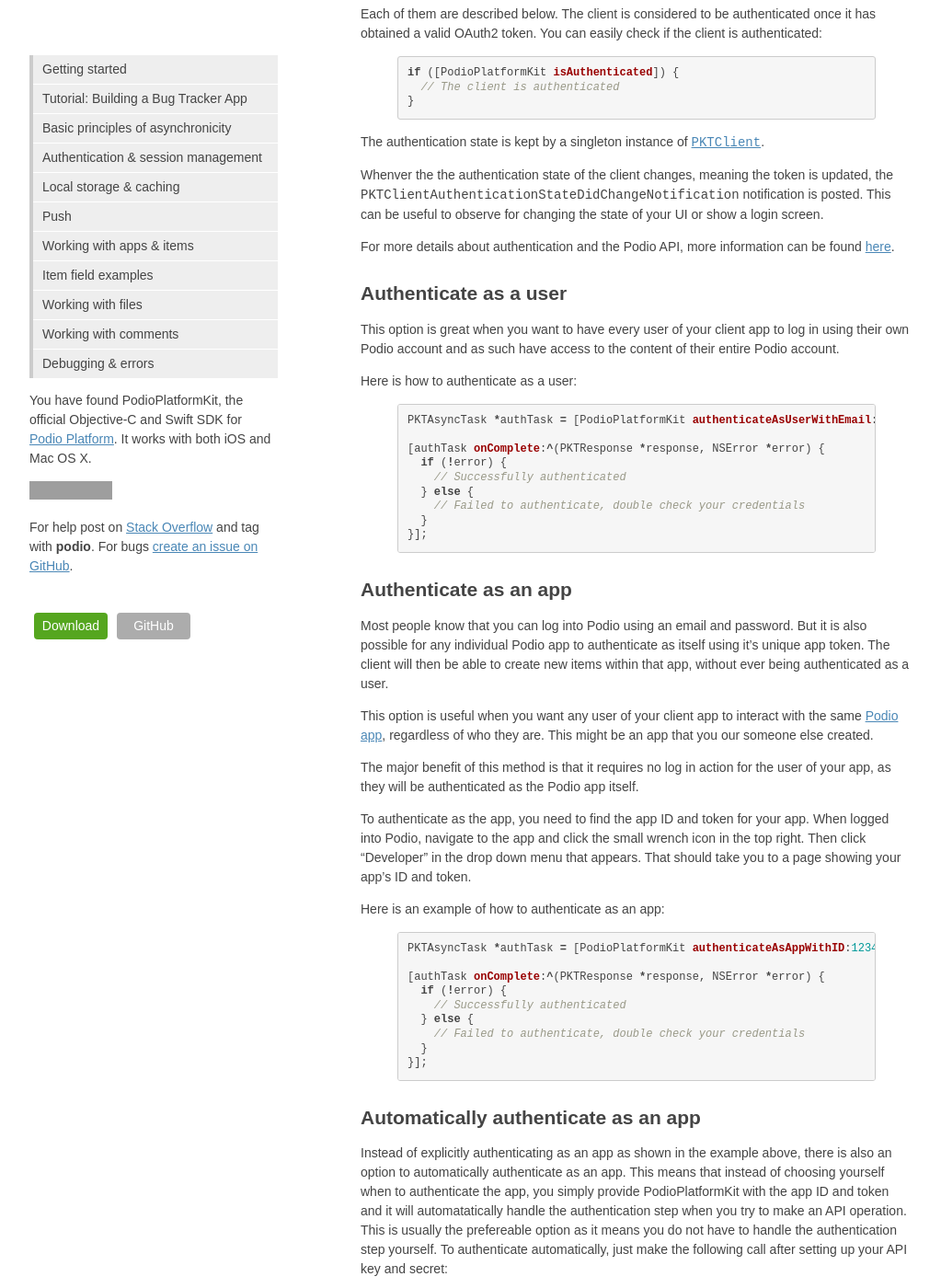
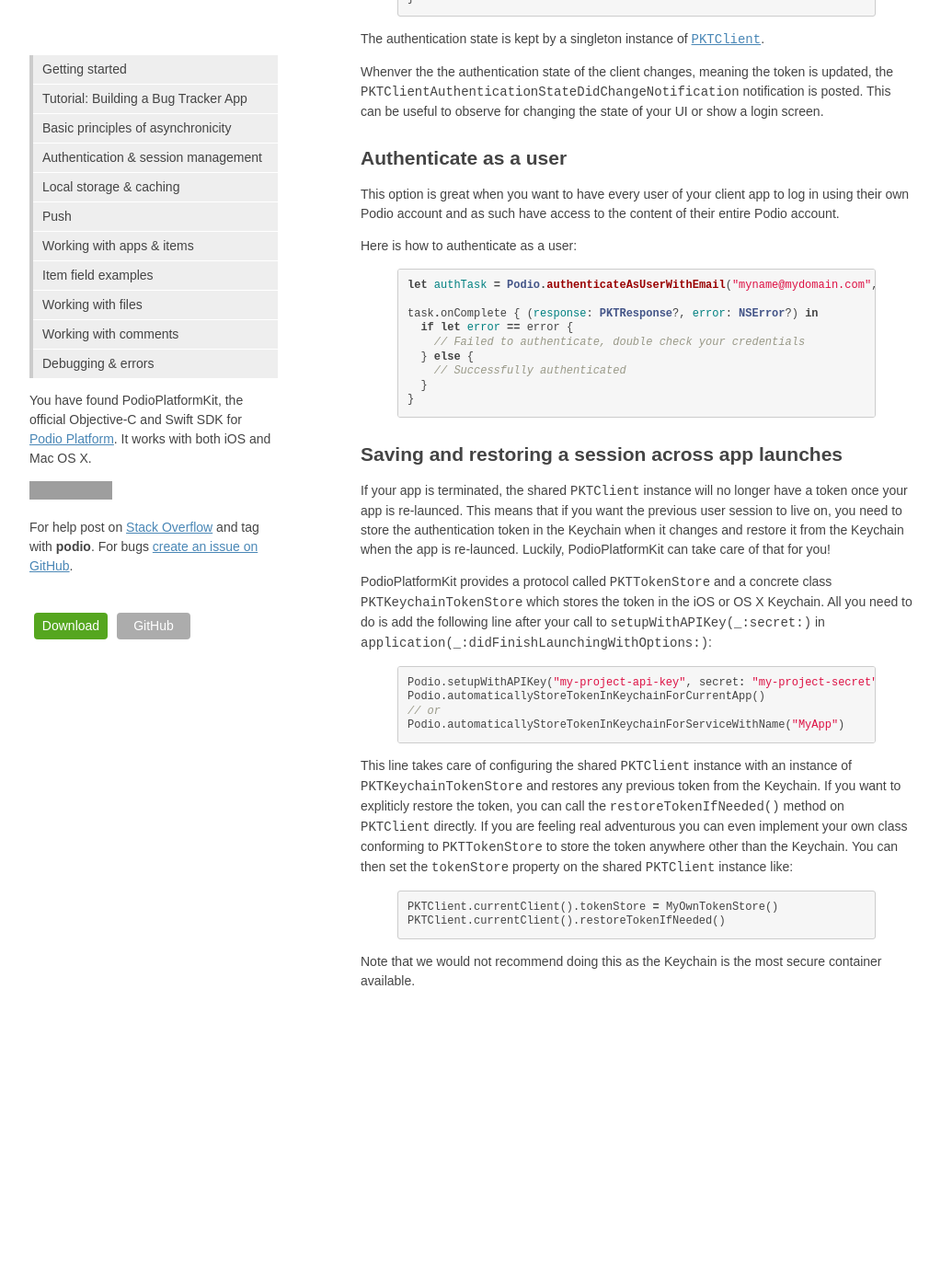
Before and after one commit to podio/podio-objc-platform, a Jekyll site: the page built from authentication/index.md, in a window 1280 px wide and 1400 px high, scrolled down 241 px. Shown: the whole window at 92% size, without its empty margins (128-1151 px from the left). Built offline with Jekyll 4.4.1, drawn with Linux system fonts in a browser that asks for light colours; after the commit the page ends 1378 px from its top, so only the background shows below that; some of the changed text lies outside the part shown; grey boxes are pictures that could not be loaded.

Commit message:
Updated auth chapter

```diff
--- a/authentication/index.md
+++ b/authentication/index.md
@@ -3,16 +3,10 @@
 ---
 # Authentication & Session Management
 
-The Podio API supports multiple ways of authenticating a client. PodioPlatformKit provides three primary options:
+Podio Platform supports multiple ways of authenticating a client. The client is considered to be authenticated once it has obtained a valid OAuth2 token. You can easily check if the client is authenticated:
 
-* Authenticate with user/password
-* Authenticate as an app
-* Automatically authenticate as an app
-
-Each of them are described below. The client is considered to be authenticated once it has obtained a valid OAuth2 token. You can easily check if the client is authenticated:
-
-{% highlight objective-c %}
-if ([PodioPlatformKit isAuthenticated]) {
+{% highlight Swift %}
+if Podio.isAuthenticated() {
   // The client is authenticated
 }
 {% endhighlight %}
@@ -21,81 +15,42 @@
 
 Whenver the the authentication state of the client changes, meaning the token is updated, the `PKTClientAuthenticationStateDidChangeNotification` notification is posted. This can be useful to observe for changing the state of your UI or show a login screen.
 
-For more details about authentication and the Podio API, more information can be found [here](https://developers.podio.com/authentication).
-
 ## Authenticate as a user
 
 This option is great when you want to have every user of your client app to log in using their own Podio account and as such have access to the content of their entire Podio account.
 
 Here is how to authenticate as a user:
 
-{% highlight objective-c %}
-PKTAsyncTask *authTask = [PodioPlatformKit authenticateAsUserWithEmail:@"myname@mydomain.com" password:@"p4$$w0rD"];
+{% highlight Swift %}
+let authTask = Podio.authenticateAsUserWithEmail("myname@mydomain.com", password:"p4$$w0rD")
 
-[authTask onComplete:^(PKTResponse *response, NSError *error) {
-  if (!error) {
+task.onComplete { (response: PKTResponse?, error: NSError?) in
+  if let error == error {
+    // Failed to authenticate, double check your credentials
+  } else {
     // Successfully authenticated
-  } else {
-    // Failed to authenticate, double check your credentials
   }
-}];
-{% endhighlight %}
-
-## Authenticate as an app
-
-Most people know that you can log into Podio using an email and password. But it is also possible for any individual Podio app to authenticate as itself using it's unique app token. The client will then be able to create new items within that app, without ever being authenticated as a user.
-
-This option is useful when you want any user of your client app to interact with the same [Podio app](https://developers.podio.com/doc/applications), regardless of who they are. This might be an app that you our someone else created.
-
-The major benefit of this method is that it requires no log in action for the user of your app, as they will be authenticated as the Podio app itself.
-
-To authenticate as the app, you need to find the app ID and token for your app. When logged into Podio, navigate to the app and click the small wrench icon in the top right. Then click "Developer" in the drop down menu that appears. That should take you to a page showing your app's ID and token.
-
-Here is an example of how to authenticate as an app:
-
-{% highlight objective-c %}
-PKTAsyncTask *authTask = [PodioPlatformKit authenticateAsAppWithID:123456 token:@"my-app-token"];
-
-[authTask onComplete:^(PKTResponse *response, NSError *error) {
-  if (!error) {
-    // Successfully authenticated
-  } else {
-    // Failed to authenticate, double check your credentials
-  }
-}];
-{% endhighlight %}
-
-## Automatically authenticate as an app
-
-Instead of explicitly authenticating as an app as shown in the example above, there is also an option to automatically authenticate as an app. This means that instead of choosing yourself when to authenticate the app, you simply provide PodioPlatformKit with the app ID and token and it will automatatically handle the authentication step when you try to make an API operation. This is usually the prefereable option as it means you do not have to handle the authentication step yourself. To authenticate automatically, just make the following call after setting up your API key and secret:
-
-{% highlight objective-c %}
-[PodioPlatformKit authenticateAutomaticallyAsAppWithID:123456 token:@"my-app-token"];
+}
 {% endhighlight %}
 
 ## Saving and restoring a session across app launches
 
 If your app is terminated, the shared `PKTClient` instance will no longer have a token once your app is re-launced. This means that if you want the previous user session to live on, you need to store the authentication token in the Keychain when it changes and restore it from the Keychain when the app is re-launced. Luckily, PodioPlatformKit can take care of that for you!
 
-PodioPlatformKit provides a protocol called `PKTTokenStore` and a concrete class `PKTKeychainTokenStore` which stores the token in the iOS or OS X Keychain. All you need to do is add the following line after your call to `-setupWithAPIKey:secret:` in `-application:didFinishLaunchingWithOptions:`:
+PodioPlatformKit provides a protocol called `PKTTokenStore` and a concrete class `PKTKeychainTokenStore` which stores the token in the iOS or OS X Keychain. All you need to do is add the following line after your call to `setupWithAPIKey(_:secret:)` in `application(_:didFinishLaunchingWithOptions:)`:
 
 {% highlight objective-c %}
-...
-// [PodioPlatformKit setupWithAPIKey:PODIO_API_KEY secret:];
-
-[PodioPlatformKit automaticallyStoreTokenInKeychainForCurrentApp];
+Podio.setupWithAPIKey("my-project-api-key", secret: "my-project-secret")
+Podio.automaticallyStoreTokenInKeychainForCurrentApp()
 // or
-[PodioPlatformKit automaticallyStoreTokenInKeychainForServiceWithName:@"MyApp"];
-...
+Podio.automaticallyStoreTokenInKeychainForServiceWithName("MyApp")
 {% endhighlight %}
 
-This line takes care of configuring the shared `PKTClient` instance with an instance of `PKTKeychainTokenStore` and restores any previous token from the Keychain. If you want to expliticly restore the token, you can call the `restoreTokenIfNeeded` method on `PKTClient` directly. If you are feeling real adventurous you can even implement your own class conforming to `PKTTokenStore` to store the token anywhere other than the Keychain. You can then set the `tokenStore` property on the shared `PKTClient` instance like:
+This line takes care of configuring the shared `PKTClient` instance with an instance of `PKTKeychainTokenStore` and restores any previous token from the Keychain. If you want to expliticly restore the token, you can call the `restoreTokenIfNeeded()` method on `PKTClient` directly. If you are feeling real adventurous you can even implement your own class conforming to `PKTTokenStore` to store the token anywhere other than the Keychain. You can then set the `tokenStore` property on the shared `PKTClient` instance like:
 
 {% highlight objective-c %}
-...
-[PKTClient currentClient].tokenStore = [[MYOwnTokenStore alloc] init];
-[[PKTClient currentClient] restoreTokenIfNeeded];
-...
+PKTClient.currentClient().tokenStore = MyOwnTokenStore()
+PKTClient.currentClient().restoreTokenIfNeeded()
 {% endhighlight %}
 
 Note that we would not recommend doing this as the Keychain is the most secure container available.
```
